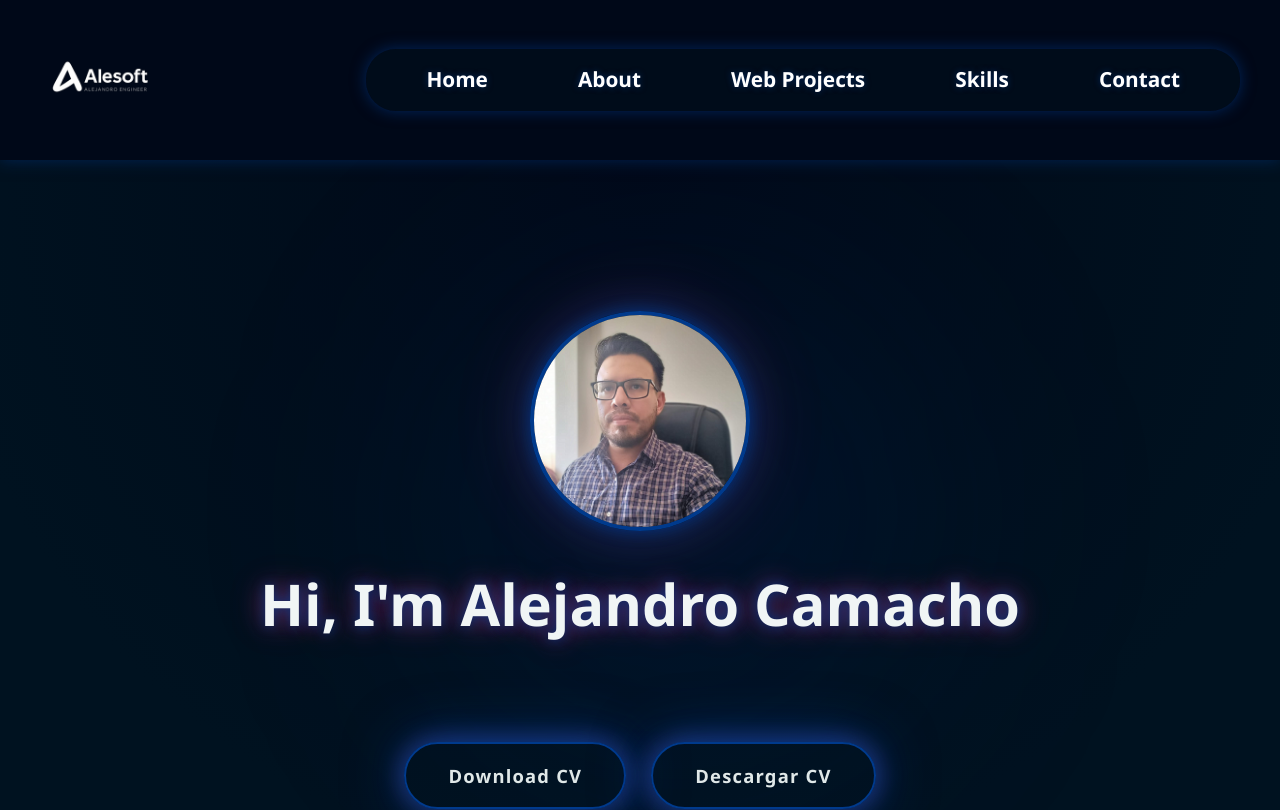
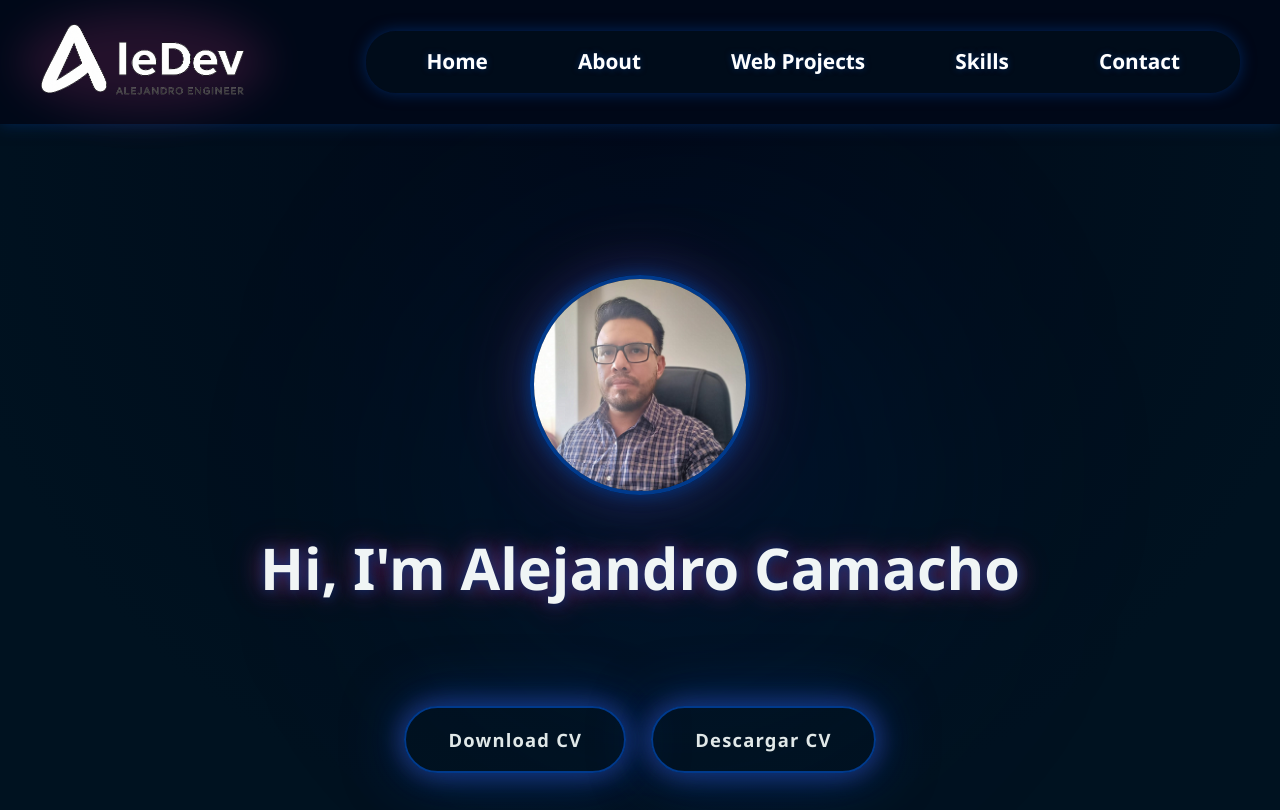
Before and after one commit to AlexandroCamacho1000/alejandrocamachodev, a React (Vite) app: page / in a window 1280 px wide. Shown: the top 810 px of the page. Built offline with nearby package versions, Linux system fonts and the light colour scheme.

Commit message:
logo update

```diff
--- a/src/components/Navbar/Navbar.css
+++ b/src/components/Navbar/Navbar.css
@@ -20,13 +20,40 @@
   transition: all 0.3s ease;
 }
 
-/* Logo */
-.navbar-logo img {
-  height: 120px;
-  transition: transform 0.3s ease, filter 0.3s ease;
-  display: block;
+/* Logo container */
+.navbar-logo {
+  position: relative;
+  display: inline-block;
 }
 
+/* Logo image */
+.navbar-logo img {
+  height: 84px; /* reduced to 70% */
+  display: block;
+  position: relative;
+  z-index: 1; /* ensures halo is behind */
+  transition: transform 0.3s ease;
+  filter: brightness(100%); /* keep logo fully white */
+}
+
+/* Very subtle fuchsia neon halo behind logo */
+.navbar-logo::after {
+  content: "";
+  position: absolute;
+  top: 50%;
+  left: 50%;
+  transform: translate(-50%, -50%);
+  width: 120%;
+  height: 120%;
+  background: var(--fuchsia);
+  opacity: 0.15; /* very subtle */
+  border-radius: 50%;
+  filter: blur(20px);
+  z-index: 0; /* behind the logo */
+  pointer-events: none; /* does not interfere with interactions */
+}
+
+/* Logo hover effect */
 .navbar-logo img:hover {
   transform: scale(1.08);
   filter: drop-shadow(0 0 8px var(--blue-light));
@@ -87,7 +114,7 @@
     gap: 15px;
   }
   .navbar-logo img {
-    height: 100px;
+    height: 70px; /* ajustado proporcionalmente */
   }
   .navbar-links {
     flex-direction: column;
--- a/src/components/Navbar/Navbar.jsx
+++ b/src/components/Navbar/Navbar.jsx
@@ -1,6 +1,6 @@
 import React from "react";
 import "./Navbar.css";
-import logo from "../../../public/alesoft.png";
+import logo from "../../../public/aledev.png";
 
 export default function Navbar() {
   return (
```
Also changed, not shown: public/aledev.png (added).
